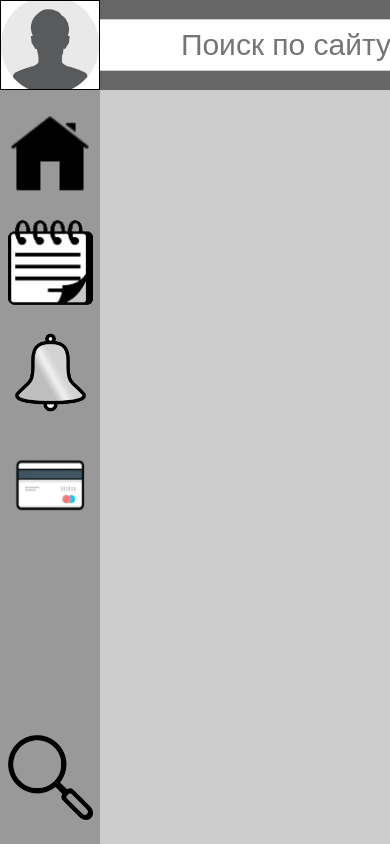
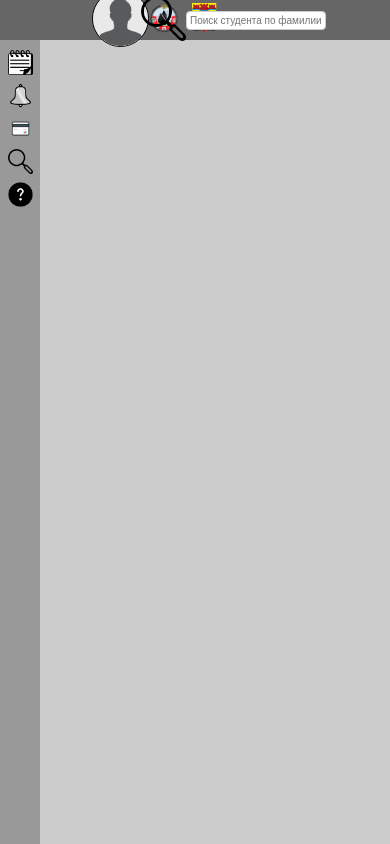
Before and after one commit to Bardak-ui/EduTric, a Django app: page /ads/ in a window 390 px wide. Run offline with Django 5.2, Linux system fonts and the light colour scheme; a user stored in the database is signed in; data comes from the database, SQL or seed files in the repository; both versions use the stored data as it was after the commit.

Commit message:
15.03.2025 13:33

```diff
--- a/EduTrict/settings.py
+++ b/EduTrict/settings.py
@@ -17,7 +17,7 @@ BASE_DIR = Path(__file__).resolve().parent.parent
 
 LOGIN_REDIRECT_URL = '/'  # Например, на главную страницу
 LOGIN_URL = '/'
-LOGIN_REDIRECT_URL = '/profile/' # имя функции из views, не маршрут
+LOGIN_REDIRECT_URL = '/schedule/' # имя функции из views, не маршрут
 
 MEDIA_URL = '/media/'  # URL для доступа к медиафайлам
 MEDIA_ROOT = os.path.join(BASE_DIR, 'media')  # Папка для хранения медиафайлов
--- a/main/models.py
+++ b/main/models.py
@@ -134,7 +134,7 @@ class Kurator(models.Model):
 
 class Profile(models.Model):
     user = models.OneToOneField(User, on_delete=models.CASCADE, related_name='profile_user', unique=True)
-    familiy = models.CharField(max_length=255,  verbose_name='Фамилия')
+    familiy = models.CharField(max_length=255,verbose_name='Фамилия')
     name = models.CharField(max_length=255, verbose_name='Имя')
     otchestvo = models.CharField(max_length=255, verbose_name='Отчество')
     faculti = models.CharField(max_length=255, choices=Faculti.FACULTI_CHOICES, verbose_name='Факультет')
--- a/main/static/base.css
+++ b/main/static/base.css
@@ -1,109 +1,178 @@
+/* Общие стили */
 body {
     margin: 0;
     padding: 0;
     background-color: #ccc;
+    font-family: Arial, sans-serif;
 }
 
 .container {
-    position: absolute;
     width: 100%;
-    min-height: 100vh; /* Используем min-height вместо height */
+    min-height: 100vh;
 }
 
+/* Шапка */
 .header {
-    position: fixed; /* Фиксируем шапку */
+    display: flex;
+    position: fixed;
     top: 0;
     left: 0;
     width: 100%;
-    height: 90px;
+    height: 60px; /* Уменьшаем высоту для мобильных устройств */
     background-color: #666;
+    justify-content: center;
+    align-items: center;
+    padding: 0 10px; /* Добавляем отступы */
+    z-index: 100; /* Убедимся, что шапка поверх других элементов */
+}
+
+.header .icon{
     display: flex;
-    align-items: center; /* Выравниваем по вертикали */
-    justify-content: center; /* Выравниваем по горизонтали */
+    flex: 1;
+    flex-direction: row;
+    justify-self: left;
+    max-width: 10px;
+}
+
+.header .icon img {
+    width: 50px; /* Уменьшаем размер иконок */
+    height: 50px;
+    margin-right: 10px;
 }
 
 .searche {
-    width: 80%; /* Ширина поиска */
-    max-width: 600px; /* Максимальная ширина */
     display: flex;
+    flex-direction: row;
+    justify-content: center;
     align-items: center;
-    gap: 10px; /* Расстояние между label и input */
-}
-
-.searche label {
-    color: #fff; /* Цвет текста */
-    font-size: 16px; /* Размер текста */
+    max-width: 350px; /* Уменьшаем максимальную ширину поиска */
+    max-height: 30px;
 }
 
 .searche .search {
-    flex-grow: 1; /* Растягиваем input на всё доступное пространство */
-    padding: 8px;
-    font-size: 16px;
-    border: 1px solid #ccc;
+    padding: 5px;
+    font-size: 14px; /* Уменьшаем размер шрифта */
+    border: 1px solid #cccccc;
     border-radius: 4px;
 }
 
+/* Левая панель */
 .left_panel {
     position: fixed;
-    top: 0;
+    top: 60px; /* Сдвигаем вниз, чтобы не перекрывала шапку */
     left: 0;
-    width: 100px;
+    width: 60px; /* Уменьшаем ширину для мобильных устройств */
     height: 100vh;
     background-color: #999;
-    z-index: 50; /* Убедимся, что панель под шапкой */
-}
-
-.content {
-    padding-top: 100px; /* Отступ для контента, чтобы не заезжал под шапку */
-    margin-left: 100px; /* Отступ для контента, чтобы не заезжал под левую панель */
-}
-
-.content .left_panel .avatar img {
-    top: 0;
-    left: 0;
-    width: 98px;
-    height: 88px;
-    background-color: #fff;
-    border: 1px solid #000;
-    object-fit: cover; /* Для корректного отображения аватарки */
+    z-index: 50;
+    display: flex;
+    flex-direction: column;
+    align-items: center;
+    padding-top: 10px;
 }
 
 .left_panel img {
-    display: flex; /* Исправлено с flex на block */
-    width: 85px;
-    height: 85px;
-
-    margin: 0 auto 25px; /* Упрощён синтаксис margin */
+    display: flex;
+    justify-content: center;
+    align-items: center;
+    width: 40px; /* Уменьшаем размер иконок */
+    height: 40px;
+    top: 0;
+    left: 0;
 }
 
-.FAQ{
-    display: flex;
-    justify-content: left;
-    align-items: center;
-    justify-self: right;
-    background-color: #666;
+.header .avatar img {
+    top: 0px;
+    left: 0px;
+    margin: 0;
+    width: 55px; /* Уменьшаем размер аватарки */
+    height: 55px;
     border: 1px solid #000;
-    border-radius: 2%;
-    width: 1700px;
-    height: 700px;
+    border-radius: 50%;
+    object-fit: cover;
 }
 
-.h1{
-    display: flex;
-    justify-self: center;
-    align-items: center;
-    justify-content: center;
-    align-self: center;
+/* Адаптация для мобильных устройств */
+@media (max-width: 768px) {
+    .header {
+        height: 50px;
+    }
+
+    .header .icon img {
+        width: 40px;
+        height: 40px;
+    }
+
+    .searche {
+        max-width: 200px;
+    }
+
+    .searche .search {
+        font-size: 12px;
+    }
+
+    .left_panel {
+        width: 50px;
+        top: 50px;
+        height: calc(100vh - 50px);
+    }
+
+    .left_panel img {
+        width: 30px;
+        height: 30px;
+        margin-bottom: 10px;
+    }
+
+    .left_panel .avatar img {
+        width: 40px;
+        height: 40px;
+    }
+
+    .content {
+        padding-top: 60px;
+        margin-left: 60px;
+    }
 }
 
-.content_home {
-    display: flex;
-    padding-top: 50px; /* Отступ для контента, чтобы не заезжал под шапку */
-    margin-left: 100px; /* Отступ для контента, чтобы не заезжал под левую панель */
-    background-color: #cccccc;
-    border: #000;
-    width: 100px;
-    height: 100px;
-    margin-left: auto; /* Выталкивает элемент вправо */
-    margin-right: 10px; /* Отступ от других элементов */
+@media (max-width: 480px) {
+    .header {
+        height: 40px;
+        padding: 0 5px;
+    }
+
+    .header .icon img {
+        width: 30px;
+        height: 30px;
+    }
+
+    .searche {
+        max-width: 150px;
+    }
+
+    .searche .search {
+        font-size: 10px;
+        padding: 3px;
+    }
+
+    .left_panel {
+        width: 40px;
+        top: 40px;
+        height: calc(100vh - 40px);
+    }
+
+    .left_panel img {
+        width: 25px;
+        height: 25px;
+        margin-bottom: 8px;
+    }
+
+    .left_panel .avatar img {
+        width: 30px;
+        height: 30px;
+    }
+
+    .content {
+        padding-top: 50px;
+        margin-left: 50px;
+    }
 }
--- a/main/templates/base.html
+++ b/main/templates/base.html
@@ -8,24 +8,13 @@
     <title>{% block title %}Навигация{% endblock %}</title>
 </head>
 <body>
-    <div class="content">
+    <div class="container">
+        <!-- Шапка -->
         <div class="header">
-            <div class="icon">
-                <a href="http://www.topcollege.ru/"> <img style="width: 90px; height: 90px;" src="{% static '/media/shrkt.png' %}"></a>
-                <a href="https://shakhty.donland.ru/"> <img style="width: 80px; height: 80px;" src="{% static '/media/shackty.png' %}"></a>
-            </div>
-            <div class="searche">
-                <input class="search" type="text" id="search" style="text-align: center; font-size: 30px;" placeholder="Поиск по сайту">
-
-            </div>
-        </div>
-        <div class="left_panel">
             <div class="avatar">
                 {% if user.profile_user.avatar %}
                     <a href="{% url 'profile' %}">
-                        <div class="avatar-wrapper">
-                            <img src="{{ user.profile_user.avatar.url }}" alt="Аватар" class="avatar">
-                        </div>
+                        <img src="{{ user.profile_user.avatar.url }}" alt="Аватар" class="avatar">
                     </a>
                 {% else %}
                     <a href="{% url 'profile' %}">
@@ -33,21 +22,34 @@
                     </a>
                 {% endif %}
             </div>
+            <div class="icon">
+                <a href="http://www.topcollege.ru/"><img src="{% static '/media/shrkt.png' %}" alt="Логотип 1"></a>
+                <a href="https://shakhty.donland.ru/"><img src="{% static '/media/shackty.png' %}" alt="Логотип 2"></a>
+            </div>
+            <div class="searche">
+                <a href="{% url 'search_user' %}"><img style="width: 45px; height: 45px;" src="{% static '/media/searche.png' %}" >
+                </a>
+                <input class="search" type="text" id="search" placeholder="Поиск студента по фамилии">
+
+            </div>
+        </div>
+
+        <!-- Левая панель -->
+        <div class="left_panel">
             <nav>
-                <a href="{% url 'home' %}"><img style="width: 80px; height: 80px;" src="{% static '/media/home.png' %}"></a>
-                <a href="{% url 'schedule' %}"><img src="{% static '/media/schedule.png' %}"></a>
-                <a href="{% url 'ads' %}"><img src="{% static '/media/ads.png' %}"></a>
-                <a href="{% url 'pay' %}"><img style="width: 100px; height: 90px;" src="{% static '/media/pay.png' %}"></a>
-                <br><br><br><br><br><br><br><br><br><br>
-                <a href="{% url 'search_user' %}"><img src="{% static '/media/searche.png' %}"></a>
-                <a href="{% url 'FAQ_LIST' %}"><img src="{% static '/media/faq.png' %}"></a>
+                <a href="{% url 'schedule' %}"><img src="{% static '/media/schedule.png' %}" alt="Расписание"></a>
+                <a href="{% url 'ads' %}"><img src="{% static '/media/ads.png' %}" alt="Объявления"></a>
+                <a href="{% url 'pay' %}"><img src="{% static '/media/pay.png' %}" alt="Оплата"></a>
+                <a href="{% url 'search_user' %}"><img src="{% static '/media/searche.png' %}" alt="Поиск"></a>
+                <a href="{% url 'FAQ_LIST' %}"><img src="{% static '/media/faq.png' %}" alt="FAQ"></a>
             </nav>
         </div>
+
+        <!-- Основной контент -->
+        <main class="content">
+            {% block content %}
+            {% endblock %}
+        </main>
     </div>
-    <main>
-        {% block content %}
-        {% endblock %}
-    </main>
-
 </body>
 </html>
--- a/main/urls.py
+++ b/main/urls.py
@@ -8,7 +8,7 @@ urlpatterns = [
     #path('', views.profile, name='profile'),
     #path('logout/', views.logout_view, name='logout_view'), # Страница выхода
     path('', LoginView.as_view(template_name = 'login.html'), name='login'), # Страница входа
-    path('home/', views.home, name='home'),
+    #path('home/', views.home, name='home'),
     path('profile/', views.profile, name='profile'),
     path('register/', views.register, name='register'),
     path('schedule/', views.schedule, name='schedule'),
--- a/main/views.py
+++ b/main/views.py
@@ -56,7 +56,9 @@ def schedule(request):
 
 @login_required
 def search_user(request):
-    return render(request, 'search_user.html')
+    searche_user = request.GET.get('searche')
+    user = get_object_or_404(Profile, searche_user == Profile.familiy)
+    return render(request, 'search_user.html', {'profile':user})
 
 @login_required
 def ads(request):
```
Also changed, not shown: main/forms.py (+6 -18 lines), main/templates/home.html (+1 -23 lines), main/templates/search_user.html (+58 -1 lines), db.sqlite3.
